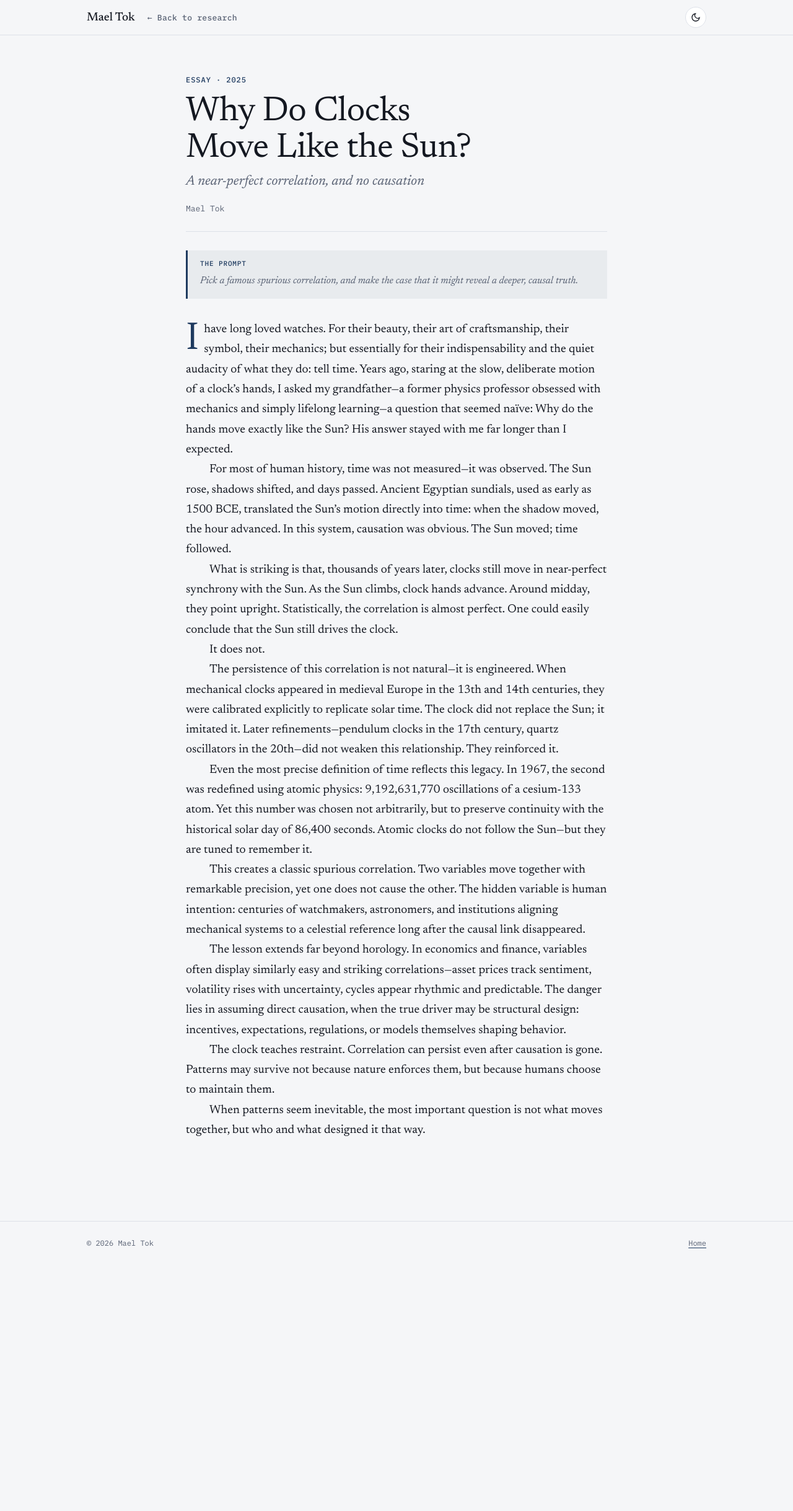
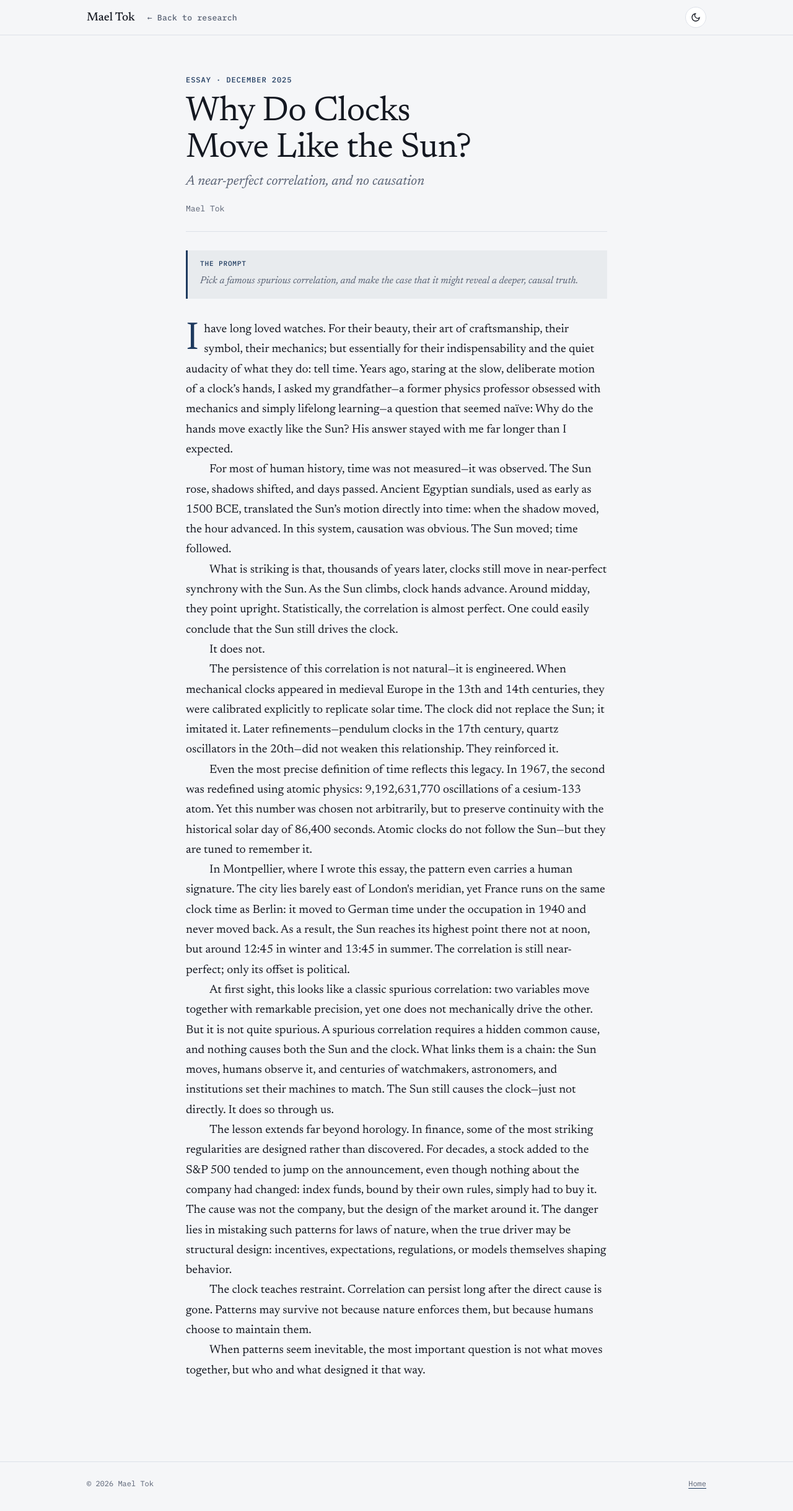
Before and after one commit to 2008MT/2008MT.github.io, a plain HTML site: page clocks.html in a window 1280 px wide. Shown: the whole page at 62% size. Before the commit the page ends 2051 px from the top, so only its background shows below. Drawn offline with Linux system fonts and the light colour scheme.

Commit message:
Revise clocks essay, update essay dates

```diff
--- a/clocks.html
+++ b/clocks.html
@@ -22,7 +22,7 @@
 
 <main class="wrap">
   <article class="essay">
-    <p class="eyebrow">Essay · 2025</p>
+    <p class="eyebrow">Essay · December 2025</p>
     <h1>Why Do Clocks Move Like the Sun?</h1>
     <p class="sub">A near-perfect correlation, and no causation</p>
     <p class="byline">Mael Tok</p>
@@ -39,9 +39,10 @@
       <p>It does not.</p>
       <p>The persistence of this correlation is not natural—it is engineered. When mechanical clocks appeared in medieval Europe in the 13th and 14th centuries, they were calibrated explicitly to replicate solar time. The clock did not replace the Sun; it imitated it. Later refinements—pendulum clocks in the 17th century, quartz oscillators in the 20th—did not weaken this relationship. They reinforced it.</p>
       <p>Even the most precise definition of time reflects this legacy. In 1967, the second was redefined using atomic physics: 9,192,631,770 oscillations of a cesium-133 atom. Yet this number was chosen not arbitrarily, but to preserve continuity with the historical solar day of 86,400 seconds. Atomic clocks do not follow the Sun—but they are tuned to remember it.</p>
-      <p>This creates a classic spurious correlation. Two variables move together with remarkable precision, yet one does not cause the other. The hidden variable is human intention: centuries of watchmakers, astronomers, and institutions aligning mechanical systems to a celestial reference long after the causal link disappeared.</p>
-      <p>The lesson extends far beyond horology. In economics and finance, variables often display similarly easy and striking correlations—asset prices track sentiment, volatility rises with uncertainty, cycles appear rhythmic and predictable. The danger lies in assuming direct causation, when the true driver may be structural design: incentives, expectations, regulations, or models themselves shaping behavior.</p>
-      <p>The clock teaches restraint. Correlation can persist even after causation is gone. Patterns may survive not because nature enforces them, but because humans choose to maintain them.</p>
+      <p>In Montpellier, where I wrote this essay, the pattern even carries a human signature. The city lies barely east of London's meridian, yet France runs on the same clock time as Berlin: it moved to German time under the occupation in 1940 and never moved back. As a result, the Sun reaches its highest point there not at noon, but around 12:45 in winter and 13:45 in summer. The correlation is still near-perfect; only its offset is political.</p>
+      <p>At first sight, this looks like a classic spurious correlation: two variables move together with remarkable precision, yet one does not mechanically drive the other. But it is not quite spurious. A spurious correlation requires a hidden common cause, and nothing causes both the Sun and the clock. What links them is a chain: the Sun moves, humans observe it, and centuries of watchmakers, astronomers, and institutions set their machines to match. The Sun still causes the clock—just not directly. It does so through us.</p>
+      <p>The lesson extends far beyond horology. In finance, some of the most striking regularities are designed rather than discovered. For decades, a stock added to the S&amp;P 500 tended to jump on the announcement, even though nothing about the company had changed: index funds, bound by their own rules, simply had to buy it. The cause was not the company, but the design of the market around it. The danger lies in mistaking such patterns for laws of nature, when the true driver may be structural design: incentives, expectations, regulations, or models themselves shaping behavior.</p>
+      <p>The clock teaches restraint. Correlation can persist long after the direct cause is gone. Patterns may survive not because nature enforces them, but because humans choose to maintain them.</p>
       <p>When patterns seem inevitable, the most important question is not what moves together, but who and what designed it that way.</p>
     </div>
   </article>
```
Also changed, not shown: essay.html (+1 -1 lines), index.html (+3 -3 lines), 1 other file.
